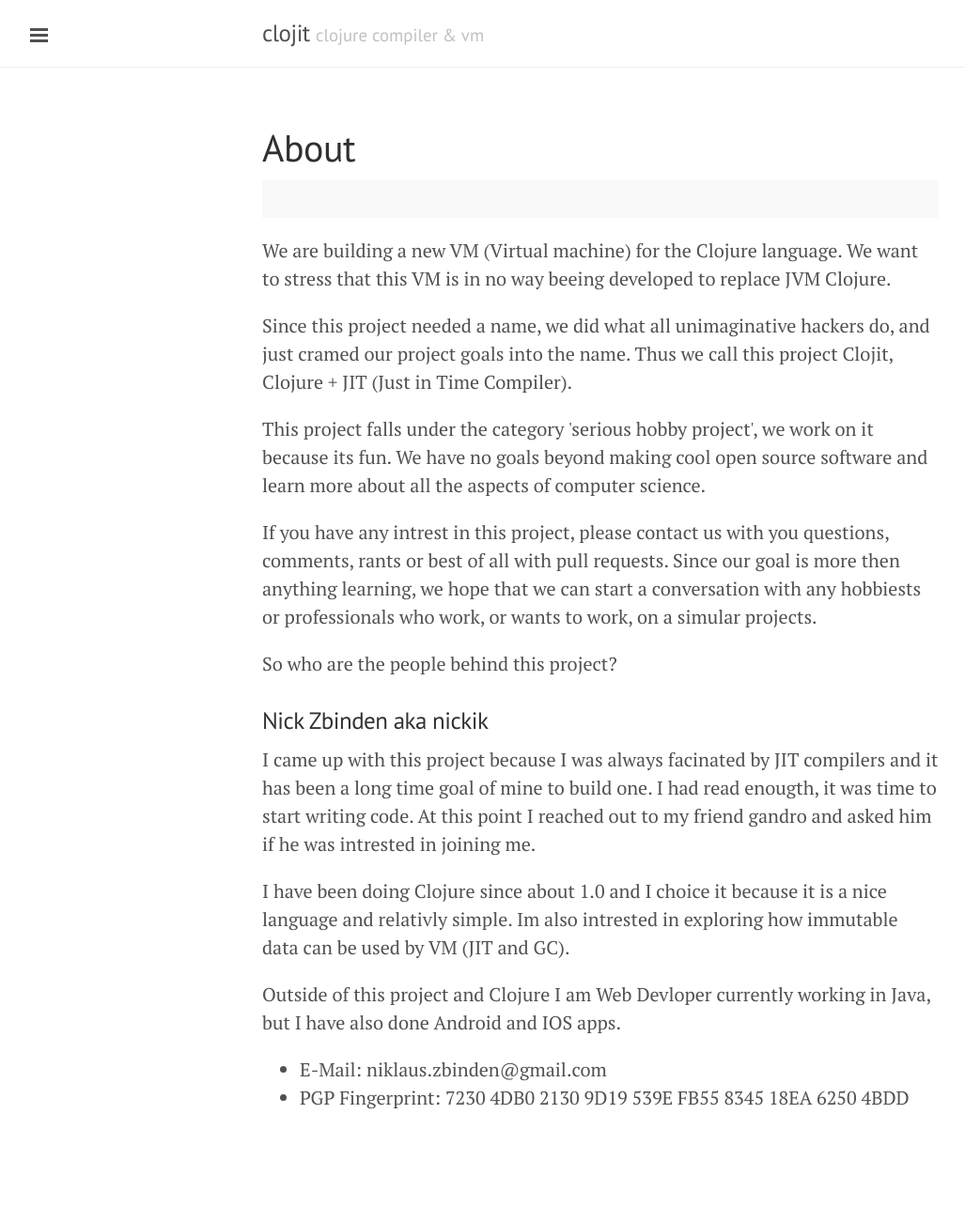
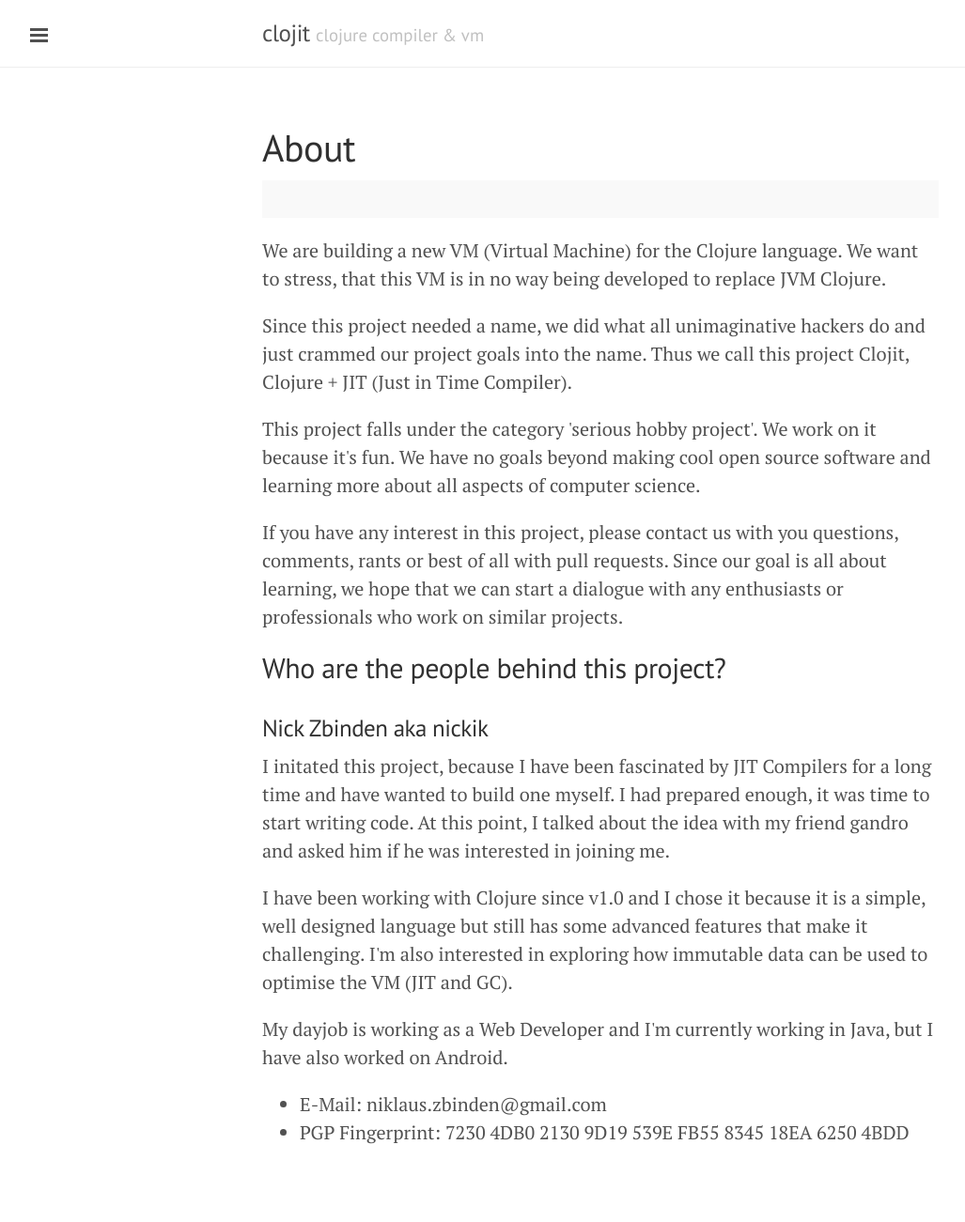
Before and after one commit to clojit/clojit.github.io, a Jekyll site: the page built from about.md, in a window 1280 px wide. Shown: the whole page at 94% size, without its empty margins (1-1028 px from the left). Built offline with Jekyll 4.4.1, drawn with Linux system fonts in a browser that asks for light colours; Markdown is read by kramdown in place of the engine named in the settings; before the commit the page ends 1264 px from its top, so only the background shows below that.

Commit message:
korrektur stef 1

```diff
--- a/about.md
+++ b/about.md
@@ -6,32 +6,33 @@ title: About
 <p class="message">
 
 <p>
-  We are building a new VM (Virtual machine) for the Clojure language. We want to stress that this VM is in no way beeing developed to replace JVM Clojure.
+  We are building a new VM (Virtual Machine) for the Clojure language. We want to stress, that this VM is in no way being developed to replace JVM Clojure.
 </p>
 
 <p>
-  Since this project needed a name, we did what all unimaginative hackers do, and just cramed our project goals into the name. Thus we call this project Clojit, Clojure + JIT (Just in Time Compiler).
+  Since this project needed a name, we did what all unimaginative hackers do and just crammed our project goals into the name. Thus we call this project Clojit, Clojure + JIT (Just in Time Compiler).
 </p>
 
 <p>
-  This project falls under the category 'serious hobby project', we work on it because its fun. We have no goals beyond making cool open source software and learn more about all the aspects of computer science.
+  This project falls under the category 'serious hobby project'. We work on it because it's fun. We have no goals beyond making cool open source software and learning more about all aspects of computer science.
 </p>
 <p>
-  If you have any intrest in this project, please contact us with you questions, comments, rants or best of all with pull requests. Since our goal is more then anything learning, we hope that we can start a conversation with any hobbiests or professionals who work, or wants to work, on a simular projects.
+  If you have any interest in this project, please contact us with you questions, comments, rants or best of all with pull requests. Since our goal is all about learning, we hope that we can start a dialogue with any enthusiasts or professionals who work on similar projects.
 </p>
 
 
-<p> So who are the people behind this project? </p>
+<h2> Who are the people behind this project? </h2>
 
 <p>
   <h3> Nick Zbinden aka nickik </h3>
 
-  <p> I came up with this project because I was always facinated by JIT compilers and it has been a long time goal of mine to build one. I had read enougth, it was time to start writing code. At this point I reached out to my friend gandro and asked him if he was intrested in joining me.  </p>
+  <p> I initated this project, because I have been fascinated by JIT Compilers for a long time and have wanted to build one myself. I had prepared enough, it was time to start writing code. At this point, I talked about the idea with my friend gandro and asked him if he was interested in joining me.
+    </p>
 
   <p>
-  I have been doing Clojure since about 1.0 and I choice it because it is a nice language and relativly simple. Im also intrested in exploring how immutable data can be used by VM (JIT and GC). <p>
+  I have been working with Clojure since v1.0 and I chose it because it is a simple, well designed language but still has some advanced features that make it challenging. I'm also interested in exploring how immutable data can be used to optimise the VM (JIT and GC). <p>
 
-    <p> Outside of this project and Clojure I am Web Devloper currently working in Java, but I have also done Android and IOS apps. <p>
+    <p> My dayjob is working as a Web Developer and I'm currently working in Java, but I have also worked on Android. <p>
 
   <ul>
     <li> E-Mail: niklaus.zbinden@gmail.com </li>
```
Also changed, not shown: _posts/2015-01-10-introducing-lanyon.md (+3 -3 lines), resources.md (+9 -9 lines).
